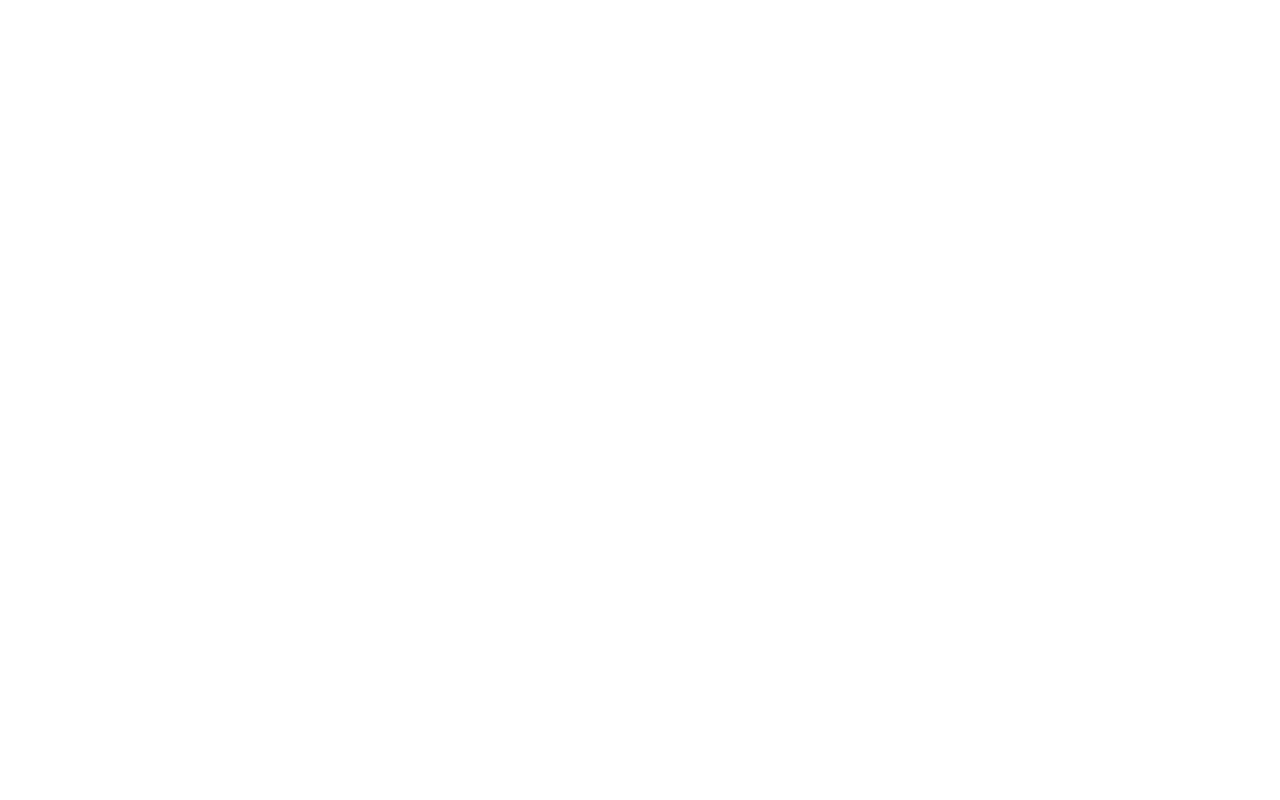
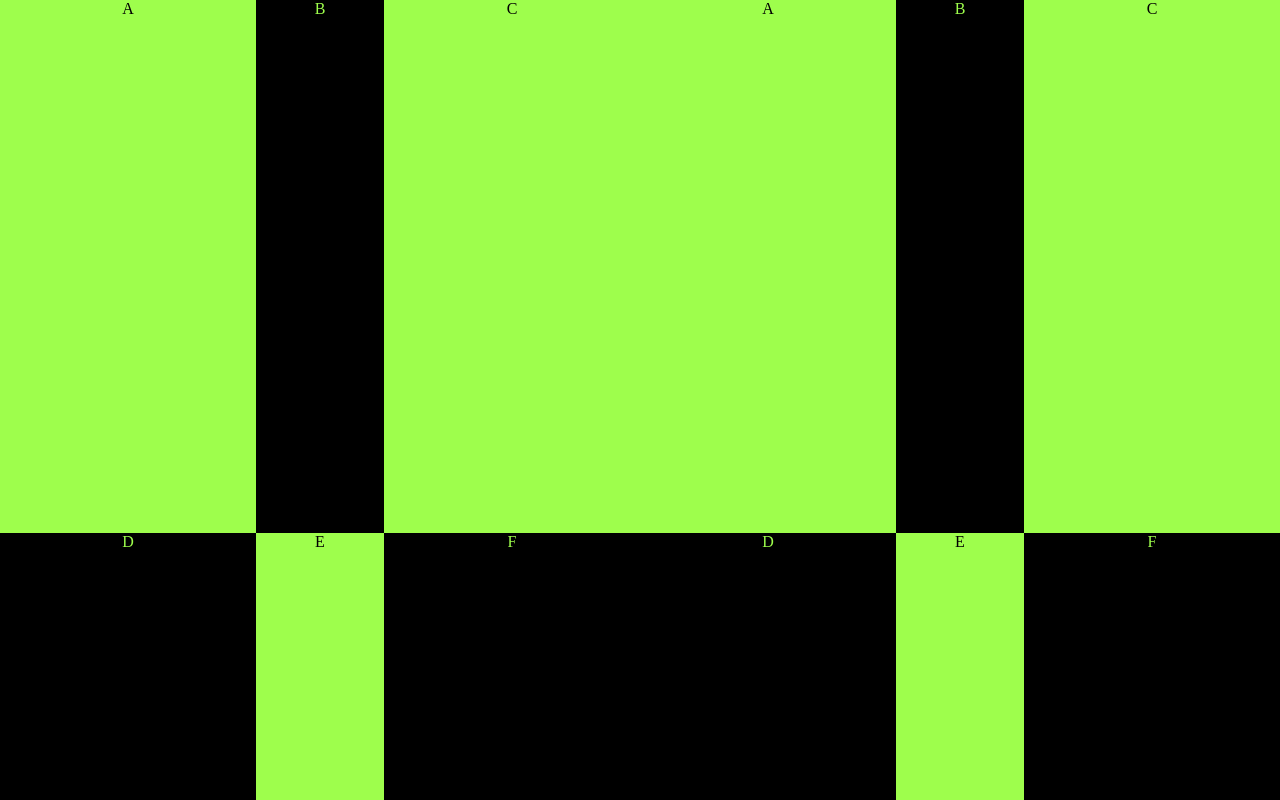
Before and after one commit to TinaTabo/Modulo2_Maquetacion, a plain HTML site: page fracciones/fracciones.html in a window 1280 px wide. Drawn offline with Linux system fonts and the light colour scheme.

Commit message:
reto 2 completado

```diff
--- a/fracciones/fracciones.css
+++ b/fracciones/fracciones.css
@@ -5,3 +5,18 @@
     box-sizing: border-box;
     text-decoration: none;
 }
+
+.grid{
+    display: grid;
+    height: 100vh;
+    grid-template-columns: 2fr 1fr 2fr 2fr 1fr 2fr;
+    grid-template-rows: 2fr 1fr;
+    text-align: center;
+}
+    .a, .c, .e{
+        background-color: #9efe4c;
+    }
+    .b, .d, .f{
+        background-color: black;
+        color: #9efe4c;
+    }
--- a/fracciones/fracciones.html
+++ b/fracciones/fracciones.html
@@ -8,6 +8,19 @@
     <title>Retos Grid - Fracciones</title>
 </head>
 <body>
-
+    <section class="grid">
+        <article class="child a">A</article>
+        <article class="child b">B</article>
+        <article class="child c">C</article>
+        <article class="child a">A</article>
+        <article class="child b">B</article>
+        <article class="child c">C</article>
+        <article class="child d">D</article>
+        <article class="child e">E</article>
+        <article class="child f">F</article>
+        <article class="child d">D</article>
+        <article class="child e">E</article>
+        <article class="child f">F</article>
+    </section>
 </body>
 </html>
```
